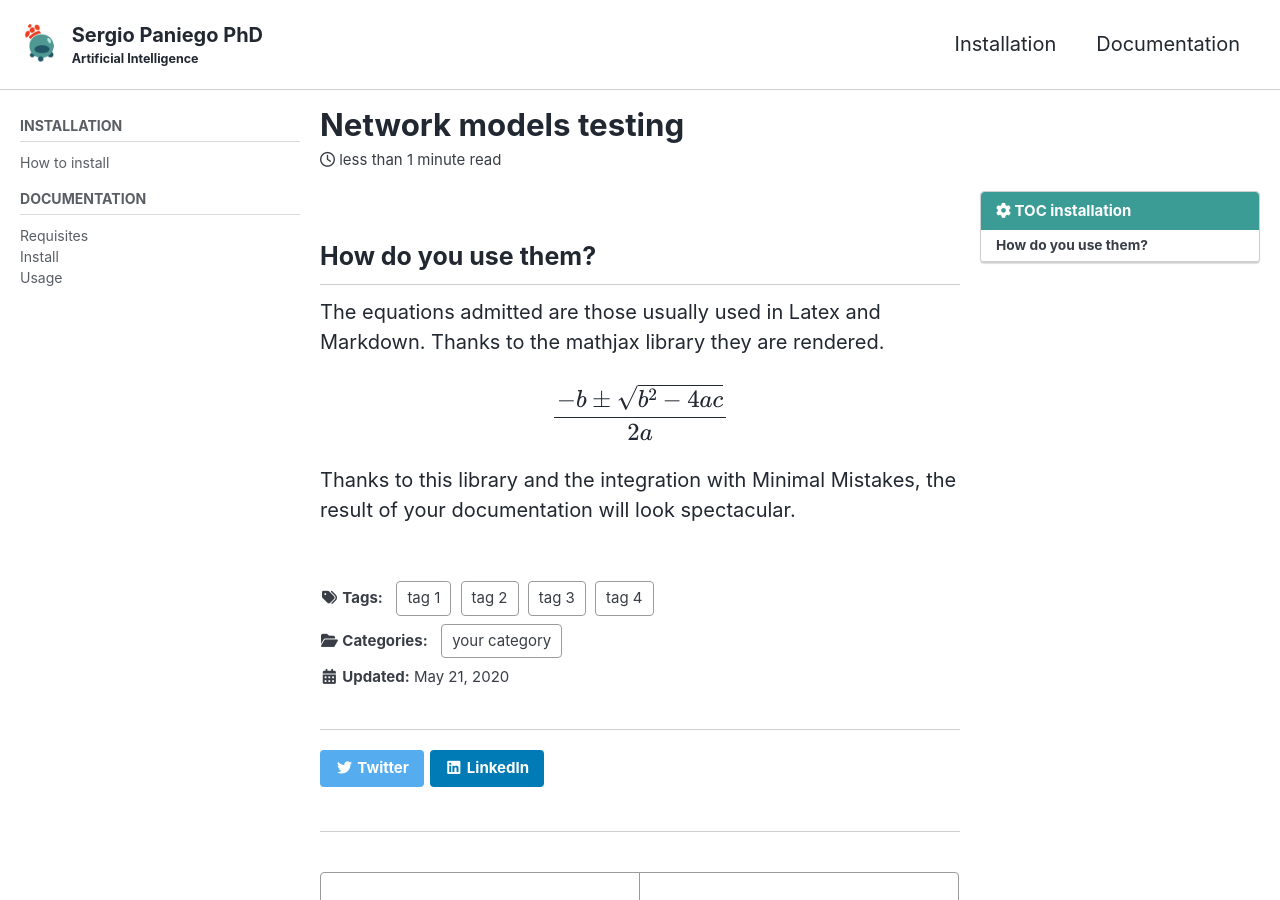
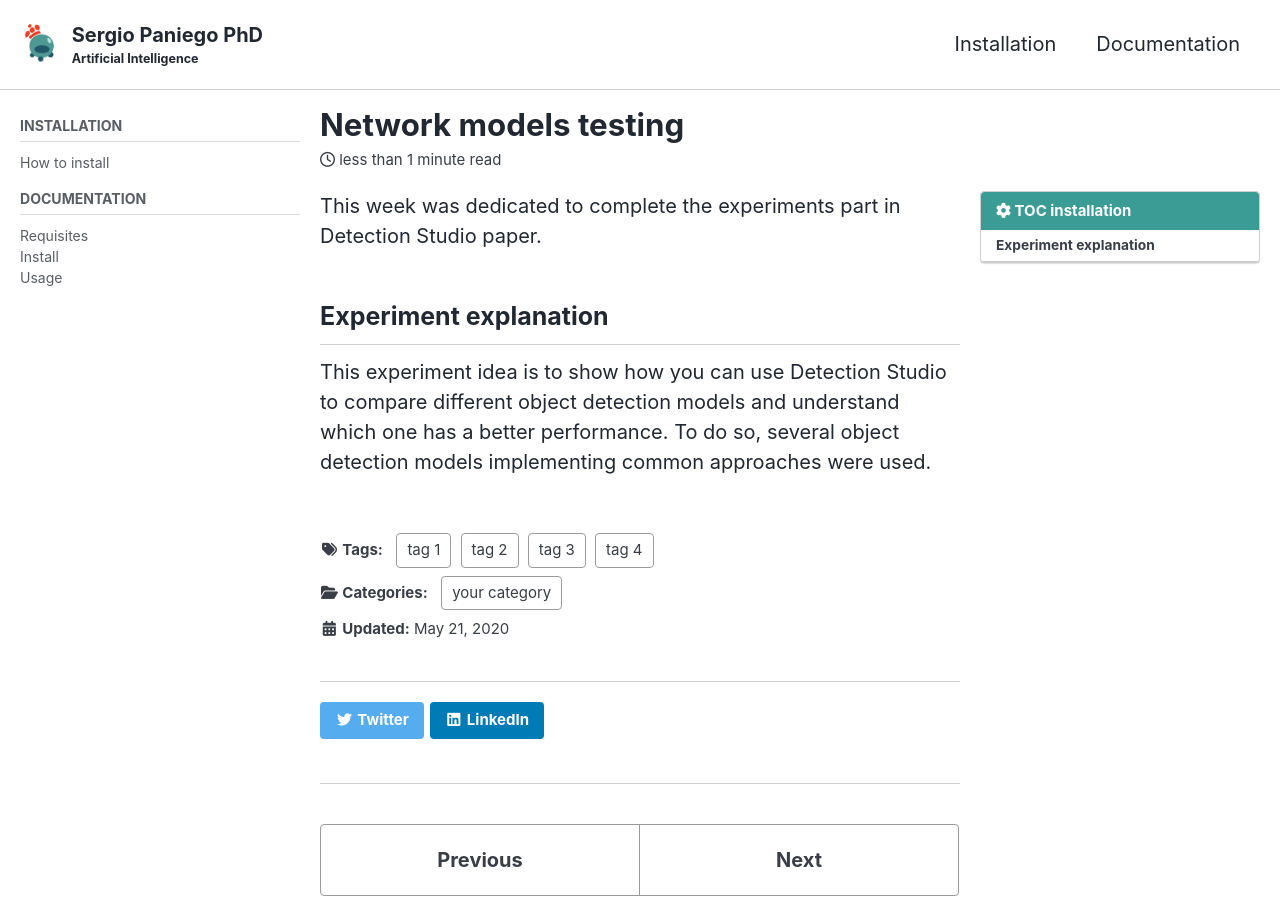
Before and after one commit to RoboticsLabURJC/2019-phd-sergio-paniego, a Jekyll site: the page built from docs/_posts/2020-05-21-network-models-testing.md, in a window 1280 px wide and 900 px high. Built offline with Jekyll 4.4.1, drawn with Linux system fonts in a browser that asks for light colours; cached includes are drawn as plain includes; nearby versions of some CDN libraries; formulas are drawn with MathJax 3.

Commit message:
Article updated

```diff
--- a/docs/_posts/2020-05-21-network-models-testing.md
+++ b/docs/_posts/2020-05-21-network-models-testing.md
@@ -18,17 +18,14 @@ tags:
 - tag 3
 - tag 4
 
-author: Tony Stark
+author: Sergio Paniego
 pinned: false
 ---
 
+This week was dedicated to complete the experiments part in Detection Studio paper.
 
-## How do you use them?
+## Experiment explanation
 
-The equations admitted are those usually used in Latex and Markdown. Thanks to the mathjax library they are rendered.
-
-$$
-\frac{-b\pm\sqrt{b^2-4ac}}{2a}
-$$
-
-Thanks to this library and the integration with Minimal Mistakes, the result of your documentation will look spectacular.
+This experiment idea is to show how you can use Detection Studio to compare different object detection models
+and understand which one has a better performance. To do so, several object detection models implementing common approaches
+were used.
```
